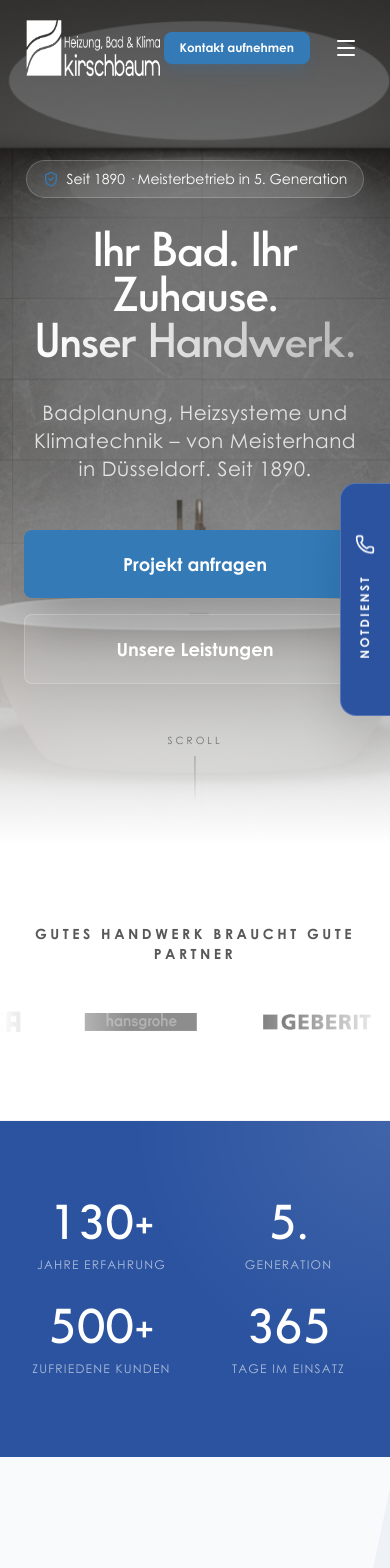
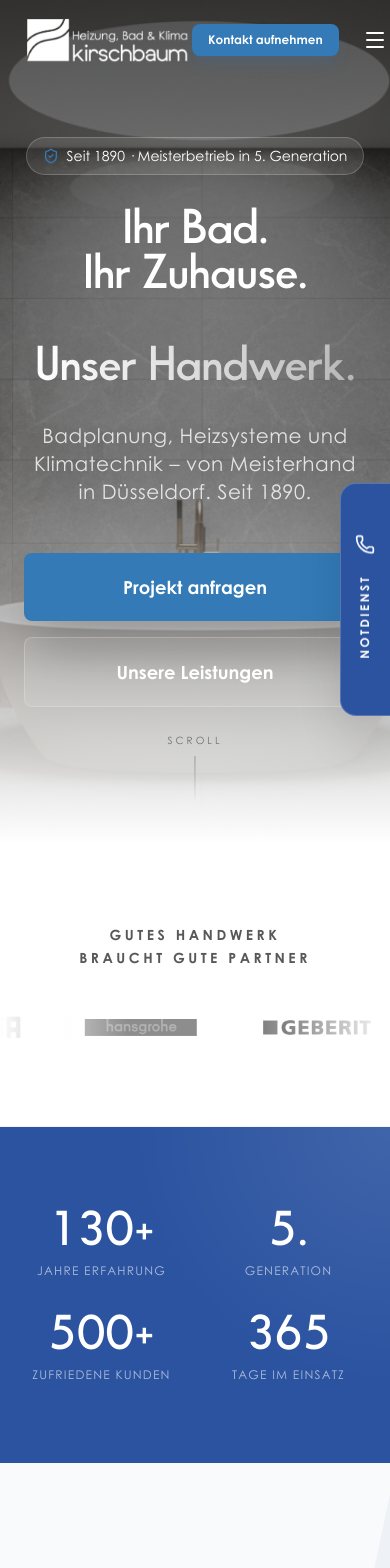
Before and after one commit to Leoquent/kirschbaum1site, a React (Vite) app: page / in a window 390 px wide. Shown: the top 1568 px of the page. Built offline with nearby package versions, Linux system fonts and the light colour scheme.

Commit message:
feat: implement UI fixes, responsive typography, and review slider

```diff
--- a/src/components/layout/Layout.tsx
+++ b/src/components/layout/Layout.tsx
@@ -26,7 +26,7 @@ export const Layout = ({ children, heroScrollProgress, isStatic = false }: Layou
     };
 
     return (
-        <div className="min-h-screen bg-white">
+        <div className="min-h-screen bg-white overflow-x-clip relative">
             <Navbar heroScrollProgress={heroScrollProgress} isStatic={isStatic} />
 
             <main>{children}</main>
@@ -62,7 +62,7 @@ export const Layout = ({ children, heroScrollProgress, isStatic = false }: Layou
                                     width: isExpanded ? 'auto' : 0,
                                     opacity: isExpanded ? 1 : 0
                                 }}
-                                className="overflow-hidden flex bg-white/10 backdrop-blur-xl border-l border-white/10 relative"
+                                className="overflow-hidden flex bg-primary/95 backdrop-blur-xl border-l border-white/10 relative"
                             >
                                 <div className="p-6 space-y-4 min-w-[260px] relative">
                                     {/* Close Button (Completely hide) */}
--- a/src/components/layout/Navbar.tsx
+++ b/src/components/layout/Navbar.tsx
@@ -22,8 +22,12 @@ const StaticNavbar = () => {
             aria-label="Hauptnavigation"
         >
             <div className="max-w-7xl mx-auto flex items-center justify-between">
-                <Link to="/" className="flex items-center gap-4">
-                    <img src="/Kirschbaum-Logo_transparent.png" alt="Kirschbaum Logo" className="h-16 w-auto" />
+                <Link to="/" className="flex items-center gap-4 shrink-0">
+                    <img
+                        src="/Kirschbaum-Logo_transparent.png"
+                        alt="Kirschbaum Logo"
+                        className="h-12 md:h-16 w-auto object-contain"
+                    />
                 </Link>
 
                 <div className="flex items-center gap-4 md:gap-8">
@@ -42,7 +46,7 @@ const StaticNavbar = () => {
                     </Link>
 
                     <button
-                        className="md:hidden p-2 text-primary focus-visible:ring-2 focus-visible:ring-accent rounded-lg"
+                        className="md:hidden p-2 text-primary focus-visible:ring-2 focus-visible:ring-accent rounded-lg shrink-0"
                         onClick={() => setIsMobileMenuOpen(!isMobileMenuOpen)}
                         aria-label={isMobileMenuOpen ? "Menü schließen" : "Menü öffnen"}
                     >
@@ -95,12 +99,12 @@ const DynamicNavbar = ({ heroScrollProgress }: { heroScrollProgress: MotionValue
             aria-label="Hauptnavigation"
         >
             <div className="max-w-7xl mx-auto flex items-center justify-between">
-                <Link to="/" className="flex items-center gap-4">
+                <Link to="/" className="flex items-center gap-4 shrink-0">
                     <motion.img
                         src="/Kirschbaum-Logo_transparent.png"
                         alt="Kirschbaum Logo"
                         style={{ filter: logoFilter }}
-                        className="h-16 w-auto"
+                        className="h-12 md:h-16 w-auto object-contain"
                     />
                 </Link>
 
@@ -122,7 +126,7 @@ const DynamicNavbar = ({ heroScrollProgress }: { heroScrollProgress: MotionValue
                     </Link>
 
                     <motion.button
-                        className="md:hidden p-2 focus-visible:ring-2 focus-visible:ring-accent rounded-lg"
+                        className="md:hidden p-2 focus-visible:ring-2 focus-visible:ring-accent rounded-lg shrink-0"
                         onClick={() => setIsMobileMenuOpen(!isMobileMenuOpen)}
                         aria-label={isMobileMenuOpen ? "Menü schließen" : "Menü öffnen"}
                         style={{ color: linkColor }}
--- a/src/components/sections/TrustLogos.tsx
+++ b/src/components/sections/TrustLogos.tsx
@@ -26,8 +26,11 @@ const INFINITE_PARTNERS = [...PARTNERS, ...PARTNERS];
 export const TrustLogos = () => {
     return (
         <div className="relative w-full bg-white py-10">
-            <div className="text-center mb-10">
-                <h3 className="text-[#58585a] text-sm font-bold uppercase tracking-[0.25em]">Gutes Handwerk braucht gute Partner</h3>
+            <div className="text-center mb-10 px-6">
+                <h3 className="text-[#58585a] text-sm font-bold uppercase tracking-[0.25em] leading-relaxed">
+                    <span className="block md:inline">Gutes Handwerk </span>
+                    <span>braucht gute Partner</span>
+                </h3>
             </div>
 
             <div className="relative overflow-hidden">
--- a/src/pages/Home.tsx
+++ b/src/pages/Home.tsx
@@ -14,7 +14,8 @@ import {
     Wrench,
     Handshake,
     Phone,
-    Mail
+    Mail,
+    ChevronLeft
 } from 'lucide-react';
 import { Layout } from '@/components/layout/Layout';
 import { TrustLogos } from '@/components/sections/TrustLogos';
@@ -60,7 +61,8 @@ export const Home = () => {
                         </div>
 
                         <h1 className="text-5xl md:text-8xl font-display font-bold text-white tracking-tight leading-[0.95]">
-                            Ihr Bad. Ihr Zuhause. <br />
+                            <span className="block md:inline">Ihr Bad. </span>
+                            <span className="block md:inline">Ihr Zuhause. </span><br />
                             <span className="text-transparent bg-clip-text bg-gradient-to-r from-white to-white/50">Unser Handwerk.</span>
                         </h1>
 
@@ -276,33 +278,43 @@ export const Home = () => {
             < section className="py-24 bg-white border-t border-gray-100" >
                 <div className="max-w-7xl mx-auto px-6">
                     <div className="text-center space-y-8 mb-20">
-                        <div className="inline-flex items-center gap-4 px-6 py-2.5 rounded-full bg-primary/5 border border-primary/10">
-                            <div className="flex gap-0.5">
-                                {[...Array(5)].map((_, i) => (
-                                    <Star key={i} className="w-4 h-4 fill-yellow-400 text-yellow-400" />
-                                ))}
+                        <div className="inline-flex items-center gap-3 px-6 py-3 rounded-full bg-primary/5 border border-primary/10 backdrop-blur-sm">
+                            <div className="flex items-center gap-1.5">
+                                <span className="text-primary font-bold text-sm">4.7</span>
+                                <Star className="w-4 h-4 fill-yellow-400 text-yellow-400" />
                             </div>
                             <div className="w-px h-4 bg-primary/20" />
                             <span className="text-primary text-[11px] font-bold uppercase tracking-widest whitespace-nowrap">
-                                4.7★ Bewertung · 500+ Projekte
+                                500+ Projekte
                             </span>
                         </div>
                         <h2 className="text-4xl md:text-6xl font-display font-bold text-primary tracking-tight">Das sagen unsere Kunden</h2>
                     </div>
 
-                    <div className="grid grid-cols-1 md:grid-cols-3 gap-8 mb-16">
-                        {[
+                    <div className="relative overflow-hidden px-4 md:px-0">
+                        <motion.div
+                            className="flex gap-8"
+                            animate={{
+                                x: [0, -100 * 3 + '%'], // Simplified infinite scroll logic placeholder or standard carousel
+                            }}
+                            transition={{
+                                duration: 30,
+                                ease: "linear",
+                                repeat: Infinity,
+                                repeatType: "loop"
+                            }}
+                            style={{ width: 'max-content' }}
+                        >
+                            {[...Array(2)].flatMap(() => [
                                 { text: "Komplette Badsanierung durchgeführt. Von Beratung bis Fertigstellung top. Sehr sauber gearbeitet.", name: "Thomas M.", project: "Badsanierung" },
                                 { text: "Schneller Service bei Heizungswartung. Team freundlich und kompetent. Gerne wieder!", name: "Sandra K.", project: "Heizungswartung" },
-                            { text: "Notdienst am Wochenende – innerhalb einer Stunde war jemand da. Problem sofort gelöst.", name: "Michael R.", project: "Notdienst" }
-                        ].map((review, i) => (
-                            <motion.div
-                                key={review.name}
-                                initial={{ opacity: 0, y: 20 }}
-                                whileInView={{ opacity: 1, y: 0 }}
-                                viewport={{ once: true }}
-                                transition={{ delay: i * 0.1 }}
-                                className="bg-gray-50 rounded-2xl p-8 border border-gray-100"
+                                { text: "Notdienst am Wochenende – innerhalb einer Stunde war jemand da. Problem sofort gelöst.", name: "Michael R.", project: "Notdienst" },
+                                { text: "Sehr professionelle Beratung bei der neuen Wärmepumpe. Die Montage war pünktlich und sauber.", name: "Lars H.", project: "Heizungsbau" },
+                                { text: "Top Service, super freundlich am Telefon und die Handwerker vor Ort wussten genau was sie tun.", name: "Melanie S.", project: "Sanitärtechnik" }
+                            ]).map((review, i) => (
+                                <div
+                                    key={`${review.name}-${i}`}
+                                    className="w-[300px] md:w-[400px] bg-gray-50 rounded-2xl p-8 border border-gray-100 shrink-0"
                                 >
                                     <div className="flex gap-1 mb-4">
                                         {[...Array(5)].map((_, j) => (
@@ -319,8 +331,18 @@ export const Home = () => {
                                             <div className="text-primary/50 text-[10px]">{review.project}</div>
                                         </div>
                                     </div>
+                                </div>
+                            ))}
                         </motion.div>
-                        ))}
+
+                        <div className="absolute top-1/2 -translate-y-1/2 left-0 right-0 flex justify-between px-2 pointer-events-none">
+                            <div className="w-10 h-10 rounded-full bg-white/80 backdrop-blur shadow-md flex items-center justify-center text-primary/40 pointer-events-auto cursor-pointer hover:bg-white transition-colors">
+                                <ChevronLeft className="w-6 h-6" />
+                            </div>
+                            <div className="w-10 h-10 rounded-full bg-white/80 backdrop-blur shadow-md flex items-center justify-center text-primary/40 pointer-events-auto cursor-pointer hover:bg-white transition-colors">
+                                <ChevronRight className="w-6 h-6" />
+                            </div>
+                        </div>
                     </div>
 
                     <div className="text-center">
```
Lines whose indentation alone changed are shown as unchanged.
